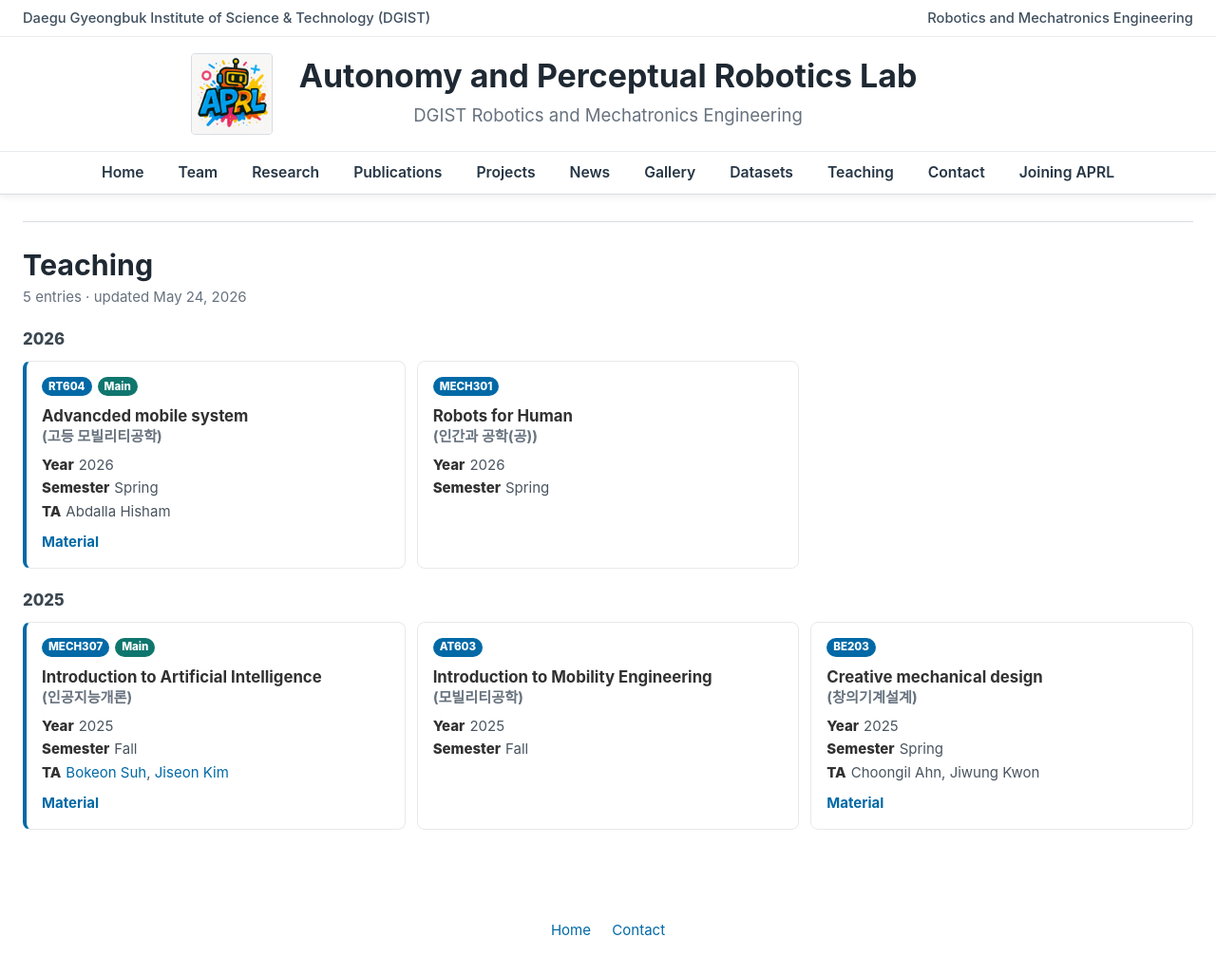
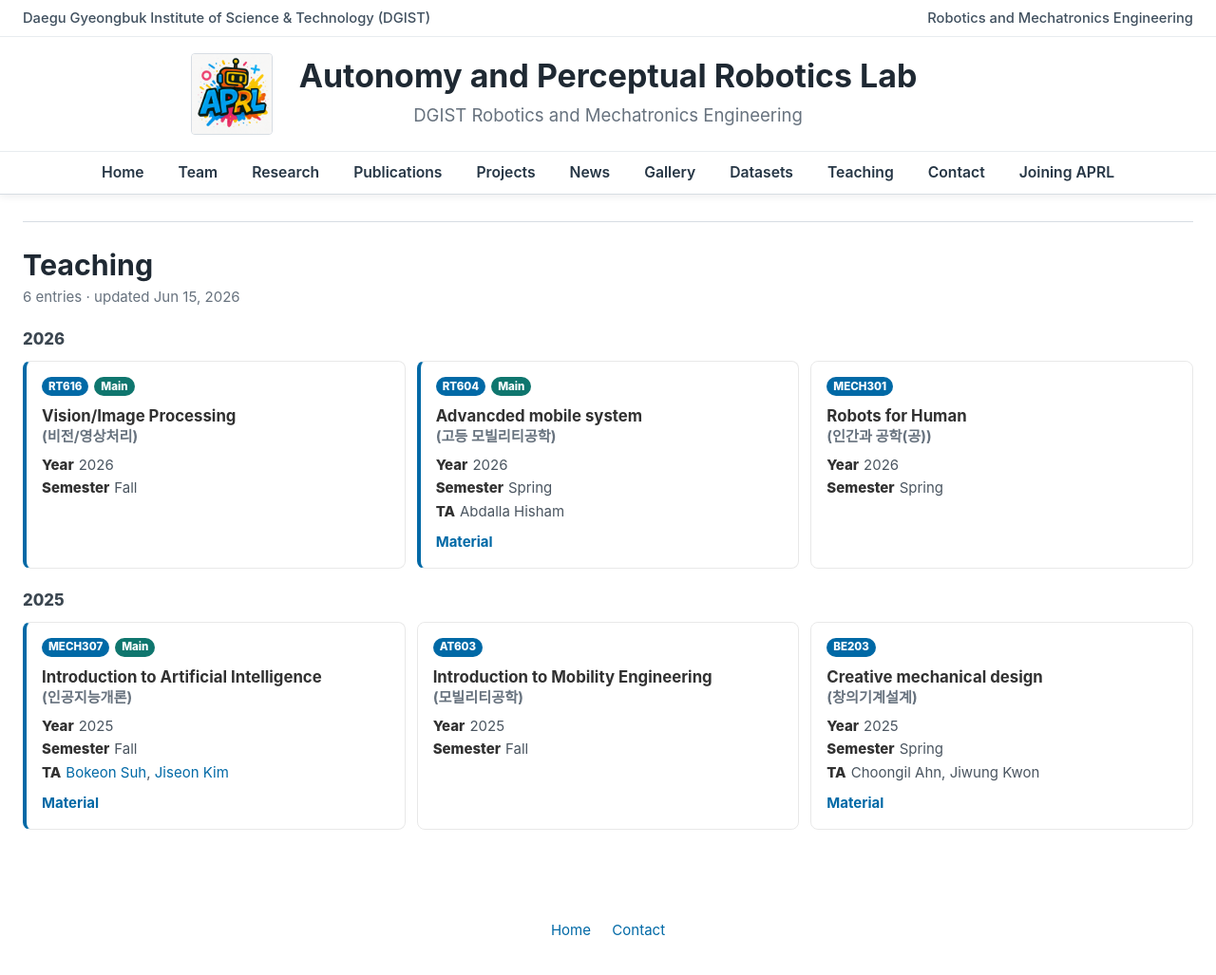
Before and after one commit to team-aprl/team-aprl.github.io, a Jekyll site: the page built from teaching.html, in a window 1280 px wide. Shown: the whole page at 95% size. Built offline with Jekyll 4.4.1, drawn with Linux system fonts in a browser that asks for light colours.

Commit message:
Add RT616 teaching entry

```diff
--- a/teaching.html
+++ b/teaching.html
@@ -6,8 +6,11 @@ lang: "en"
 ---
 
 <main class="page">
-      <section id="teaching" class="publications-section teaching-section"><div class="publications-heading"><div><h1>Teaching</h1><p>5 entries &middot; updated May 24, 2026</p></div></div>
+      <section id="teaching" class="publications-section teaching-section"><div class="publications-heading"><div><h1>Teaching</h1><p>6 entries &middot; updated Jun 15, 2026</p></div></div>
         <div class="publication-year">2026</div><div class="teaching-list">
+          <article class="teaching-card teaching-main"><div class="teaching-title-row"><span class="pub-badge pub-year">RT616</span><span class="pub-badge aprl">Main</span><h3>Vision/Image Processing<span>(비전/영상처리)</span></h3></div><div class="publication-meta"><span><b>Year</b>2026</span><span><b>Semester</b>Fall</span>
+            </div></article>
+
           <article class="teaching-card teaching-main"><div class="teaching-title-row"><span class="pub-badge pub-year">RT604</span><span class="pub-badge aprl">Main</span><h3>Advancded mobile system<span>(고등 모빌리티공학)</span></h3></div><div class="publication-meta"><span><b>Year</b>2026</span><span><b>Semester</b>Spring</span>
               <span><b>TA</b>Abdalla Hisham</span>
             </div><div class="publication-actions"><a href="https://github.com/team-aprl/lecture-RT604-public">Material</a></div></article>
```
